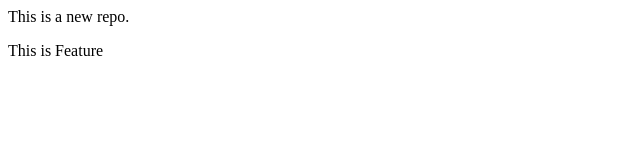
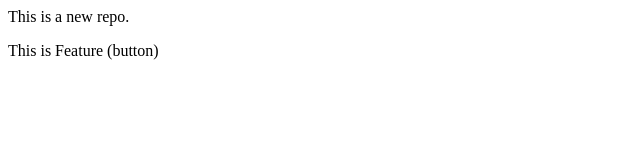
Before and after one commit to Mzhr110/remoterepo, a plain HTML site: page index.html in a window 1280 px wide. Shown: the full height of the page, 0-640 px from the left. Drawn offline with Linux system fonts and the light colour scheme.

```diff
--- a/index.html
+++ b/index.html
@@ -1,2 +1,2 @@
 <p>This is a new repo.</p>
-<p>This is Feature</p>
+<p>This is Feature (button)</p>
```
